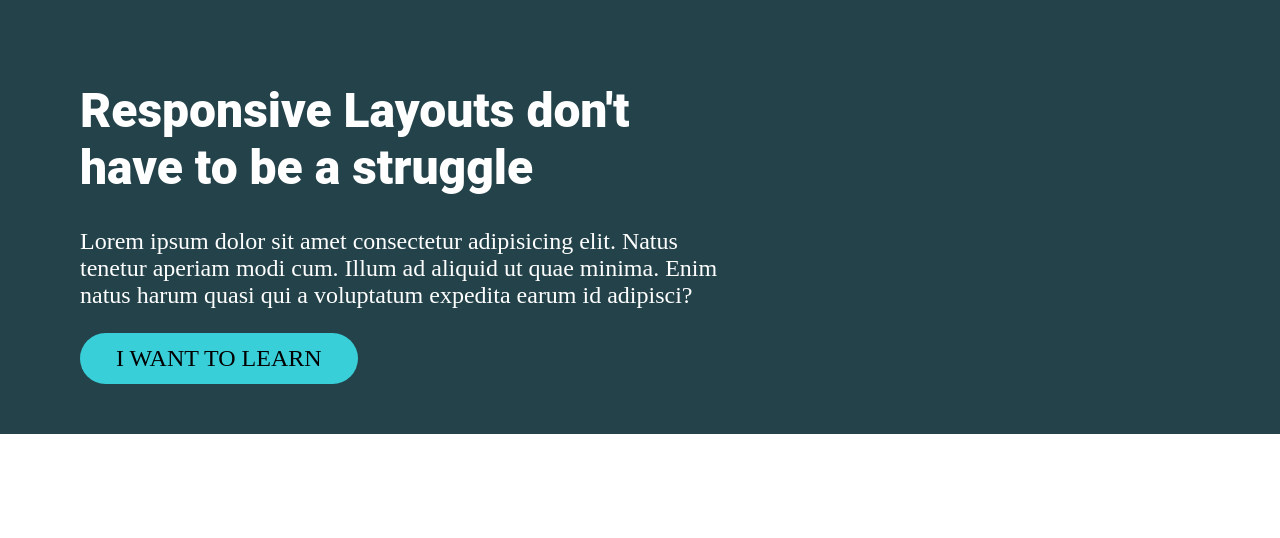
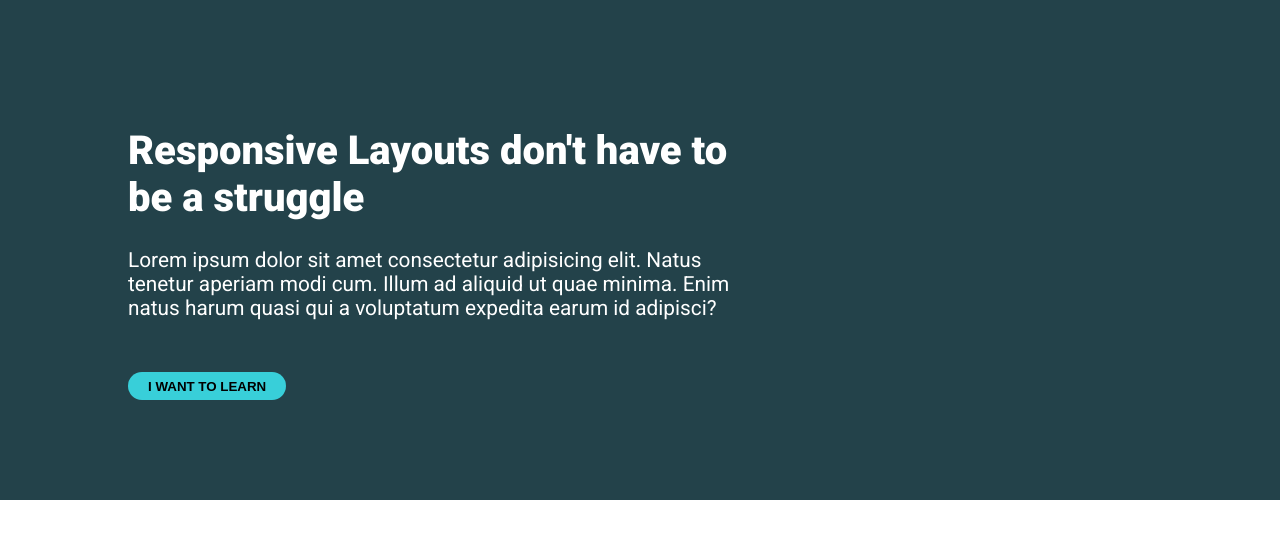
Before and after one commit to pranav9708/Conquering-Responsive-Layouts, a plain HTML site: page challenge03/index.html in a window 1280 px wide. Drawn offline with Linux system fonts and the light colour scheme.

Commit message:
changes after viewing solution

```diff
--- a/challenge03/index.html
+++ b/challenge03/index.html
@@ -5,7 +5,7 @@
     <meta http-equiv="X-UA-Compatible" content="IE=edge">
     <meta name="viewport" content="width=device-width, initial-scale=1.0">
     <title>Challenge03</title>
-    <link href='https://fonts.googleapis.com/css?family=Roboto' rel='stylesheet'>
+    <link href="https://fonts.googleapis.com/css2?family=Roboto:wght@400;900&display=swap" rel="stylesheet">
     <link rel="stylesheet" href="style.css">
 </head>
 <body>
--- a/challenge03/style.css
+++ b/challenge03/style.css
@@ -4,36 +4,44 @@
 
 body{
     margin:0;
+    font-family: 'Roboto', sans-serif;
+    font-size:1.3rem;
+}
+
+.container{
+    padding:100px 0;
+    background-color: #23424A;
+    color:white;
 }
 
 .intro{
-    background-color:#23424A;
-    color:white;
+    width:80%;
+    max-width: 1100px;
+    margin:0 auto;
+
 }
 
 .intro-content{
-    margin-left: 5rem;
-    padding:50px 0;
-    width:50%;
-    max-width:750px;
+    width:60%;
 }
 
 .intro-content h1{
-    font-family: 'Roboto Black';
-    font-size: 3rem;
+    font-size: 2.5rem;
 }
 
 .intro-content p{
-    font-family: 'Roboto Regular';
-    font-size: 1.5rem;
+    margin-bottom: 2.5em;
 }
 
 .intro-button{
-    font-family: 'Roboto Bold';
-    font-size:1.5rem;
+    font-weight:700;
     background-color:#38CFD9;
     border-radius: 1.5em;
     padding:0.5em 1.5em;
     border-style: none;
-    cursor: pointer;
 }
+
+.intro-button:hover,.intro-button:focus{
+    opacity:0.75;
+    cursor:pointer;
+}
```
